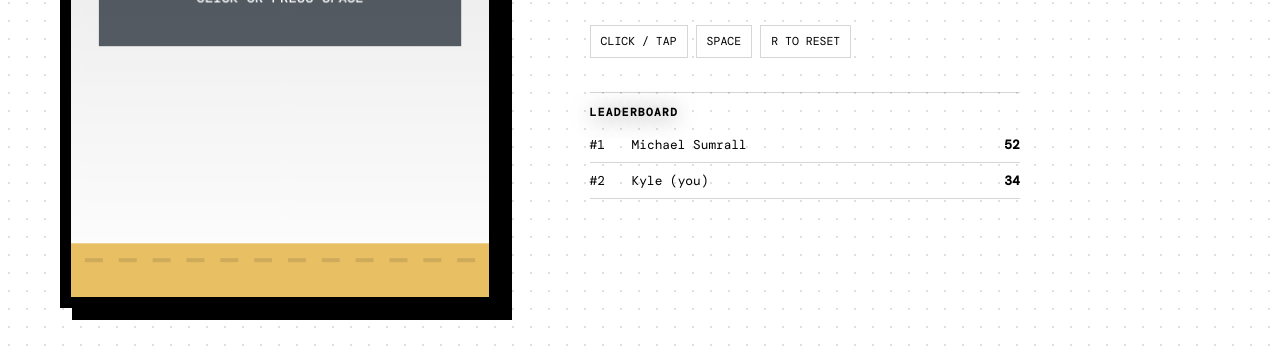
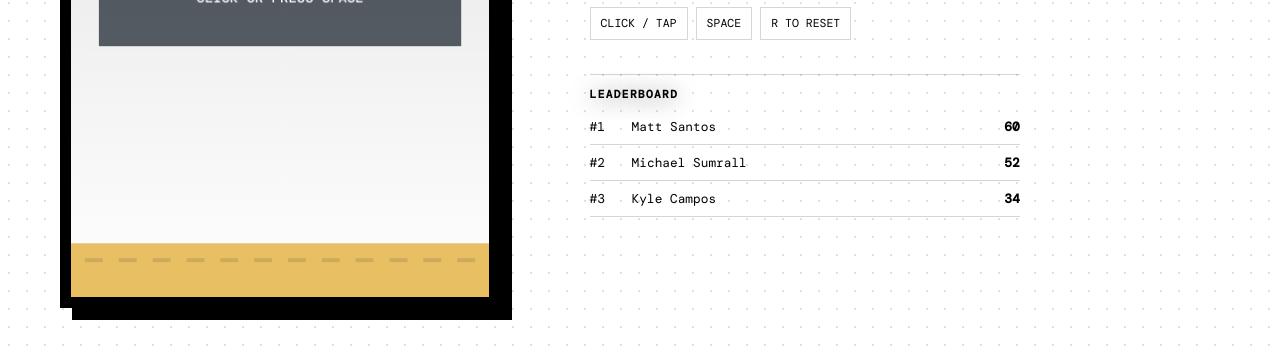
Before and after one commit to kylewyaa/kylewyaa.github.io, a plain HTML site: page skybound.html in a window 1280 px wide. Shown: the part 870-1224 px from the top of the page. Drawn offline with nearby package versions, Linux system fonts and the light colour scheme.

Commit message:
Update Skybound leaderboard

```diff
--- a/skybound.html
+++ b/skybound.html
@@ -279,8 +279,9 @@
         </div>
         <section class="leaderboard" aria-labelledby="leaderboard-title">
           <h3 id="leaderboard-title">Leaderboard</h3>
-          <div class="leaderboard-row"><span>#1</span><span>Michael Sumrall</span><span class="leaderboard-score">52</span></div>
-          <div class="leaderboard-row"><span>#2</span><span>Kyle (you)</span><span class="leaderboard-score">34</span></div>
+          <div class="leaderboard-row"><span>#1</span><span>Matt Santos</span><span class="leaderboard-score">60</span></div>
+          <div class="leaderboard-row"><span>#2</span><span>Michael Sumrall</span><span class="leaderboard-score">52</span></div>
+          <div class="leaderboard-row"><span>#3</span><span>Kyle Campos</span><span class="leaderboard-score">34</span></div>
         </section>
       </section>
     </main>
```
